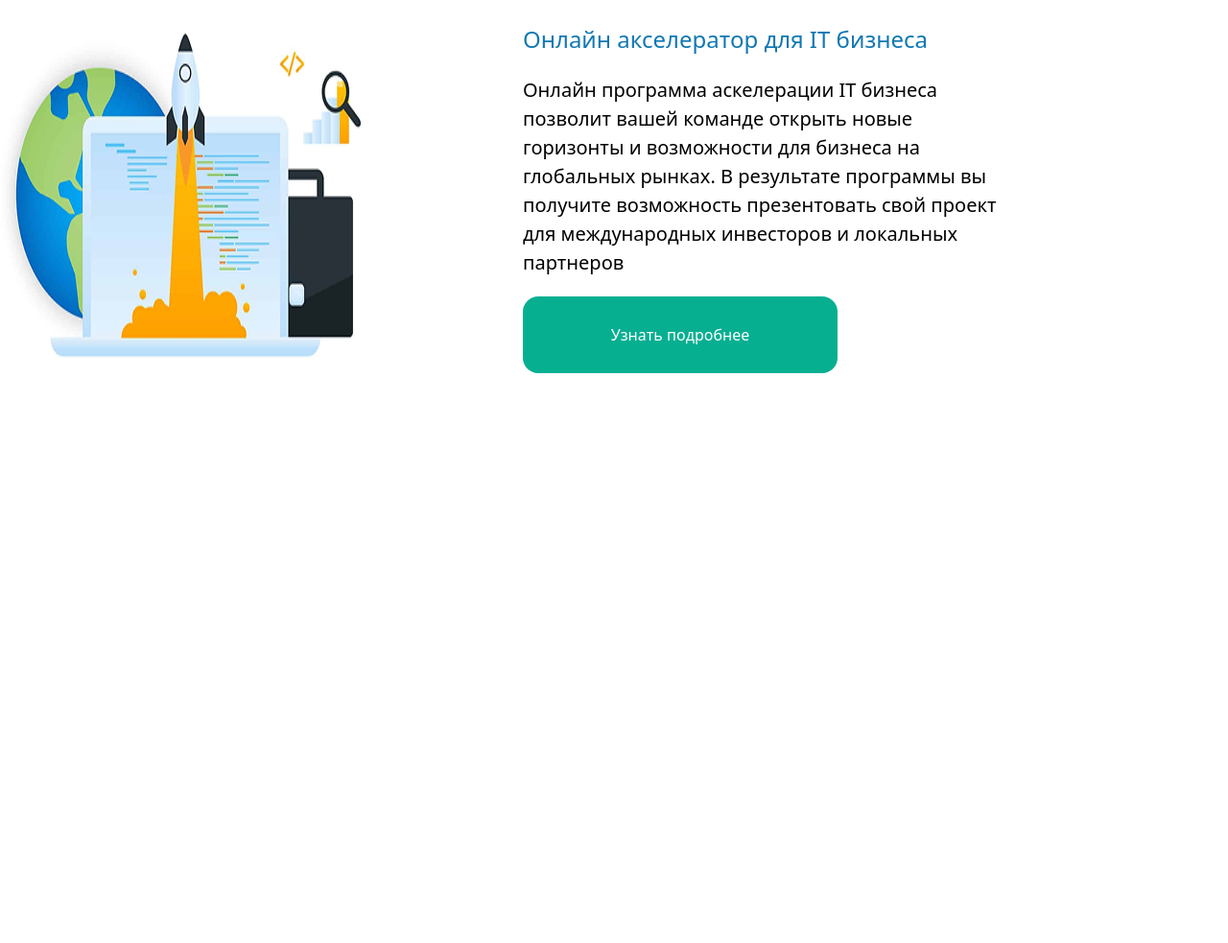
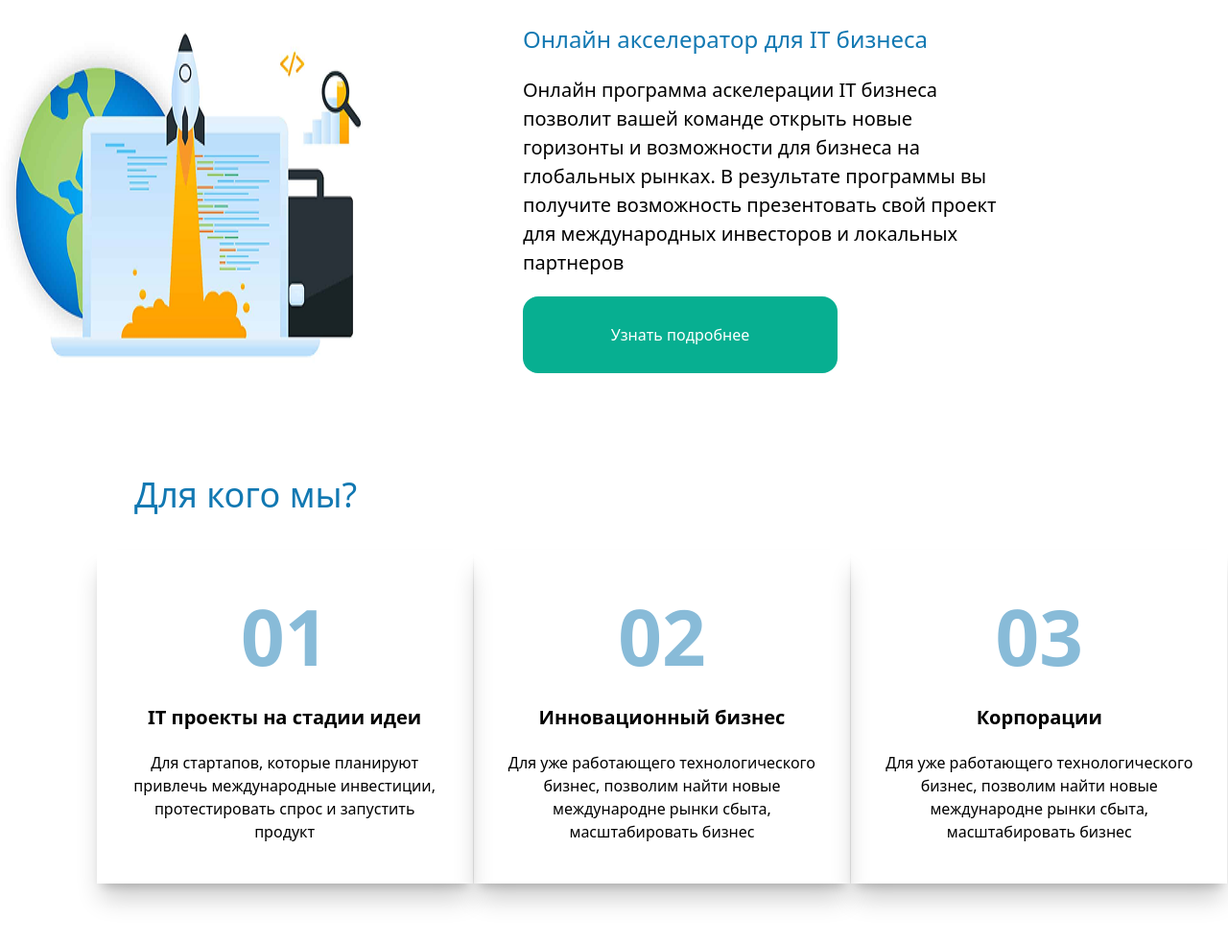
Before and after one commit to dilovar06464/exam2, a website: page index.html in a window 1280 px wide. Shown: the part 1547-2530 px from the top of the page at 96% size. Before the commit the page ends 1936 px from the top, so only its background shows below. Drawn offline with Linux system fonts and the light colour scheme.

Commit message:
third commit

```diff
--- a/index.html
+++ b/index.html
@@ -65,6 +65,32 @@
         </div>
 
     </div>
+    <div class="max-w-400 w-[100%] lg:mt-[100px]">
+        <h1 class="text-[36px] text-[#1178B2] ml-[100px] lg:ml-[140px]">Для кого мы?</h1>
+        <div class="block lg:flex lg:ml-[100px] mt-[30px]">
+            <div class="w-[392px] h-[348px] shadow-xl/20 pt-[30px] text-center m-auto ">
+                <h1 class="text-[80px] text-[#1178B280] font-bold">01</h1>
+                <h1 class="mt-[10px] font-bold text-[20px]">IT проекты на стадии идеи</h1>
+                <p class= " w-[331px] mt-[20px] text-[17] text-[#000000] m-auto">Для стартапов, которые планируют привлечь международные инвестиции, протестировать спрос и запустить продукт</p>
+            </div>
+
+             <div class="w-[392px] h-[348px] shadow-xl/20 pt-[30px] text-center m-auto">
+                <h1 class="text-[80px] text-[#1178B280] font-bold">02</h1>
+                <h1 class="mt-[10px] font-bold text-[20px]">Инновационный бизнес</h1>
+                <p class= " w-[331px] mt-[20px] text-[17] text-[#000000] m-auto">Для уже работающего технологического бизнес, позволим найти новые международне рынки сбыта, масштабировать бизнес</p>
+            </div>
+
+             <div class="w-[392px] h-[348px] shadow-xl/20 pt-[30px] text-center m-auto ">
+                <h1 class="text-[80px] text-[#1178B280] font-bold">03</h1>
+                <h1 class="mt-[10px] font-bold text-[20px]">Корпорации</h1>
+                <p class= " w-[331px] mt-[20px] text-[17] text-[#000000] m-auto">Для уже работающего технологического бизнес, позволим найти новые международне рынки сбыта, масштабировать бизнес</p>
+            </div>
+        </div>
+        </div>
+
+         <div class="max-w-400 w-[100%] lg:mt-[100px]">
+
+         </div>
 
 </body>
 
```
Also changed, not shown: src/Group757.png (renamed from src/Group 757.png), src/output.css.
